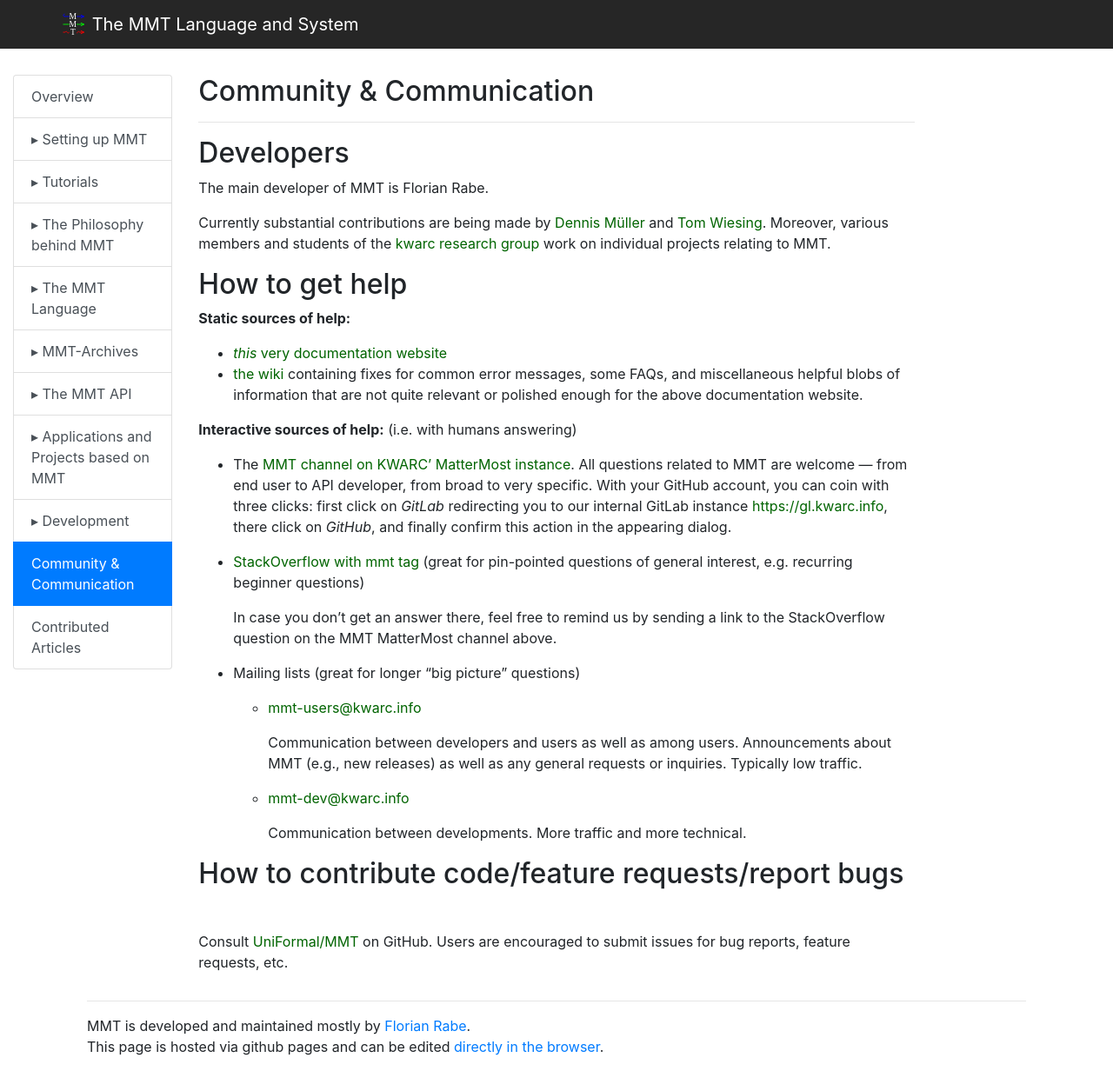
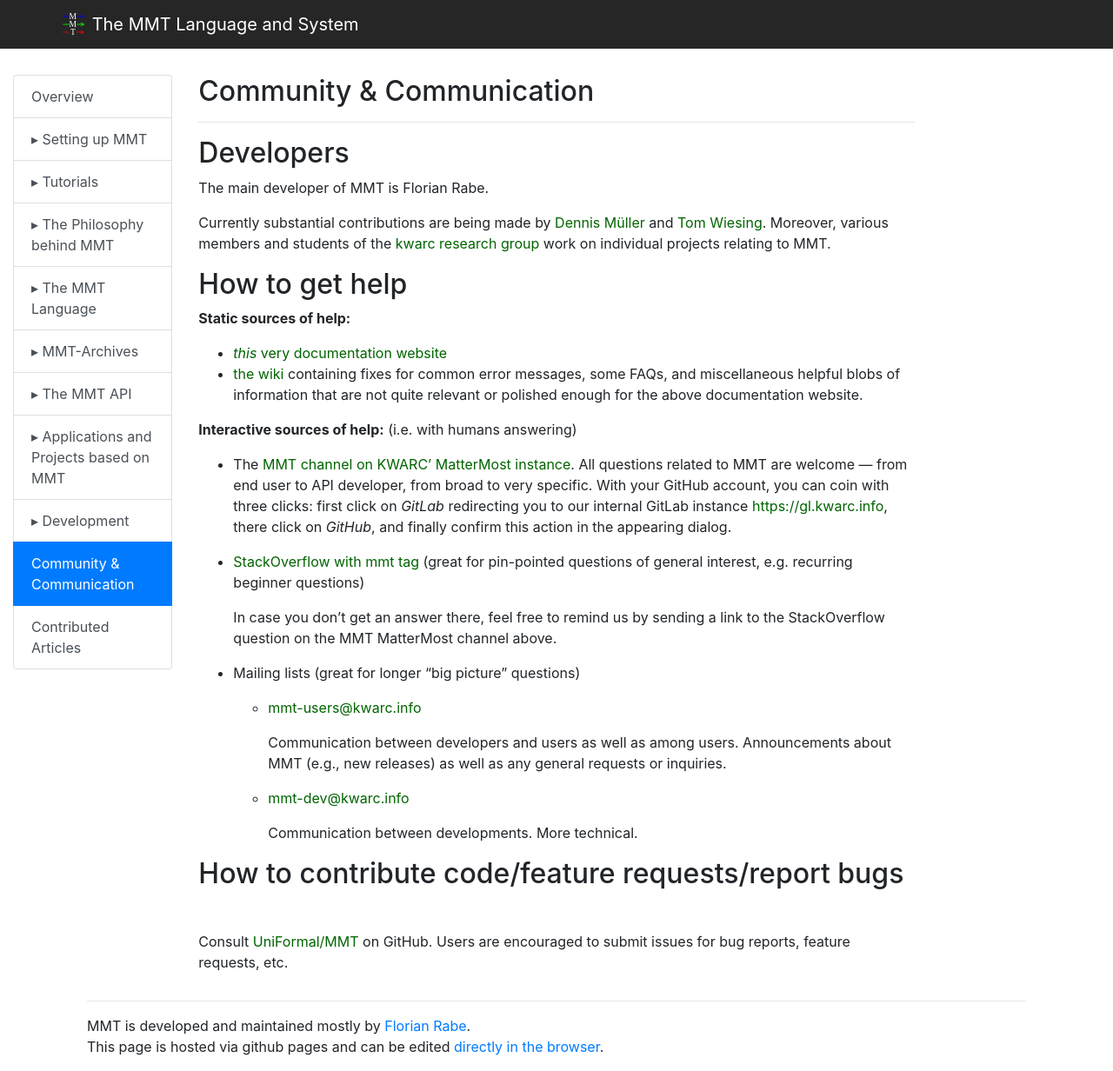
Before and after one commit to UniFormal/uniformal.github.io, a Jekyll site: the page built from doc/community/index.md, in a window 1280 px wide. Shown: the whole page at 87% size. Built offline with Jekyll 4.4.1, drawn with Linux system fonts in a browser that asks for light colours.

Commit message:
Update index.md

```diff
--- a/doc/community/index.md
+++ b/doc/community/index.md
@@ -28,12 +28,11 @@
 
   -  [mmt-users@kwarc.info](http://lists.informatik.uni-erlangen.de/mailman/listinfo/mmt-users)
 
-     Communication between developers and users as well as among users. Announcements about MMT (e.g., new releases) as well as any general requests or inquiries. Typically low traffic.
+     Communication between developers and users as well as among users. Announcements about MMT (e.g., new releases) as well as any general requests or inquiries.
 
   - [mmt-dev@kwarc.info](http://lists.informatik.uni-erlangen.de/mailman/listinfo/mmt-dev)
 
-     Communication between developments. More traffic and more technical.
-
+     Communication between developments. More technical.
 
 ## How to contribute code/feature requests/report bugs
 
```
